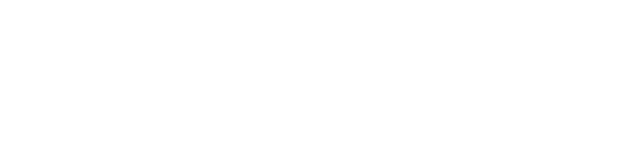
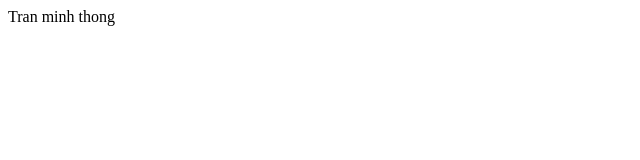
Before and after one commit to minhthongtran/minhthongtran.github.io, a plain HTML site: page index.html in a window 1280 px wide. Shown: the whole page, without its empty margins (0-640 px from the left). Drawn offline with Linux system fonts and the light colour scheme.

Commit message:
init commit lab1

```diff
--- a/index.html
+++ b/index.html
@@ -7,6 +7,6 @@
   <title>Document</title>
 </head>
 <body>
-
+   Tran minh thong
 </body>
 </html>
```
